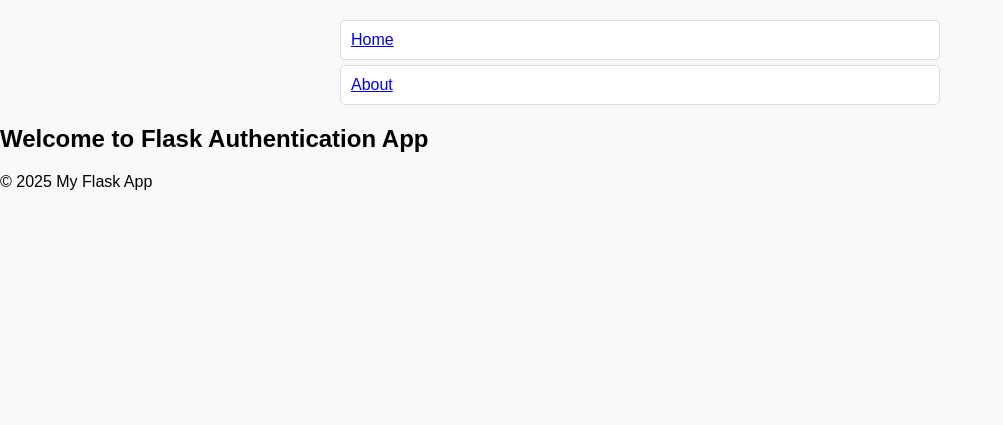
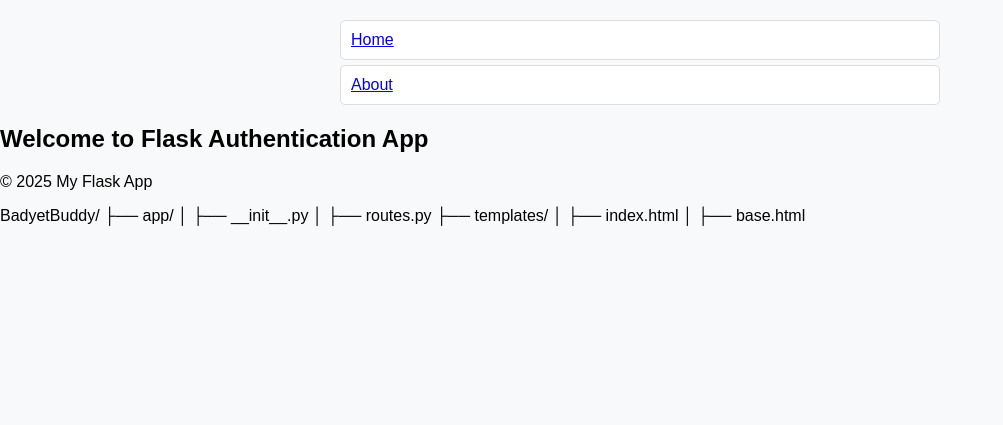
Before and after one commit to Jmar96/Crud_RestAPI_Flask, a Flask app: template Flask_Auth/template/home.html in a window 1280 px wide. Shown: the top 425 px of the page, without its empty margins (0-1003 px from the left). Run offline with Flask 3, Linux system fonts and the light colour scheme; the template is opened without the code that fills it, so the values that code supplies are empty.

Commit message:
will fix this later

```diff
--- a/BadyetBuddy_prototype/app/__init__.py
+++ b/BadyetBuddy_prototype/app/__init__.py
@@ -1,6 +1,6 @@
 from flask import Flask
 from flask_sqlalchemy import SQLAlchemy
-from ..config import Config
+from config import Config
 
 db = SQLAlchemy()
 
--- a/BadyetBuddy_prototype/templates/base.html
+++ b/BadyetBuddy_prototype/templates/base.html
@@ -10,7 +10,7 @@
     <header>
         <nav>
             <ul>
-                <li><a href="{{ url_for('home') }}">Home</a></li>
+                <li><a href="{{ url_for('index') }}">Home</a></li>
                 <li><a href="{{ url_for('about') }}">About</a></li>
             </ul>
         </nav>
@@ -23,3 +23,13 @@
     </footer>
 </body>
 </html>
+
+
+
+BadyetBuddy/
+├── app/
+│   ├── __init__.py
+│   ├── routes.py
+├── templates/
+│   ├── index.html
+│   ├── base.html
```
Also changed, not shown: BadyetBuddy_prototype/app/routes.py (+9 -15 lines).
